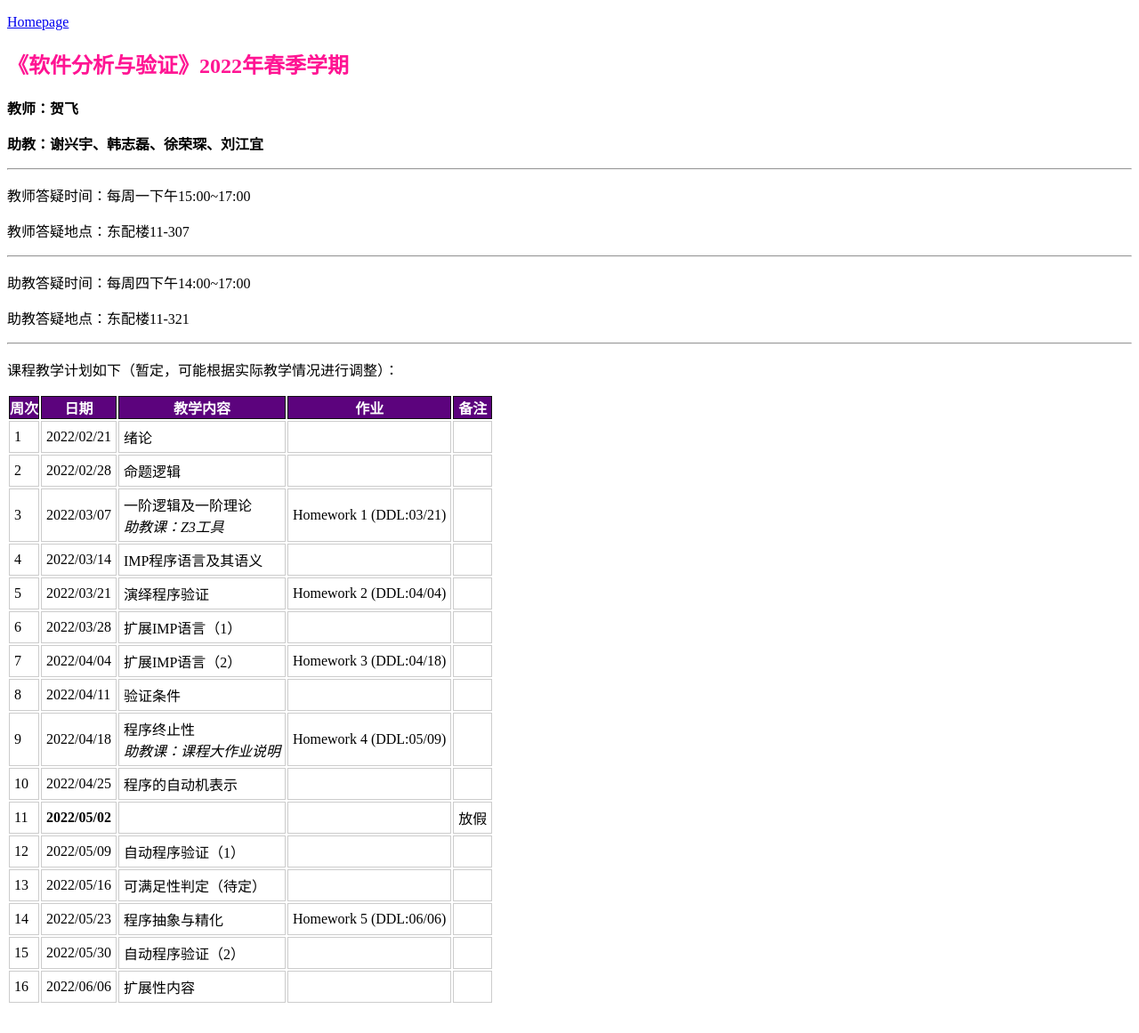
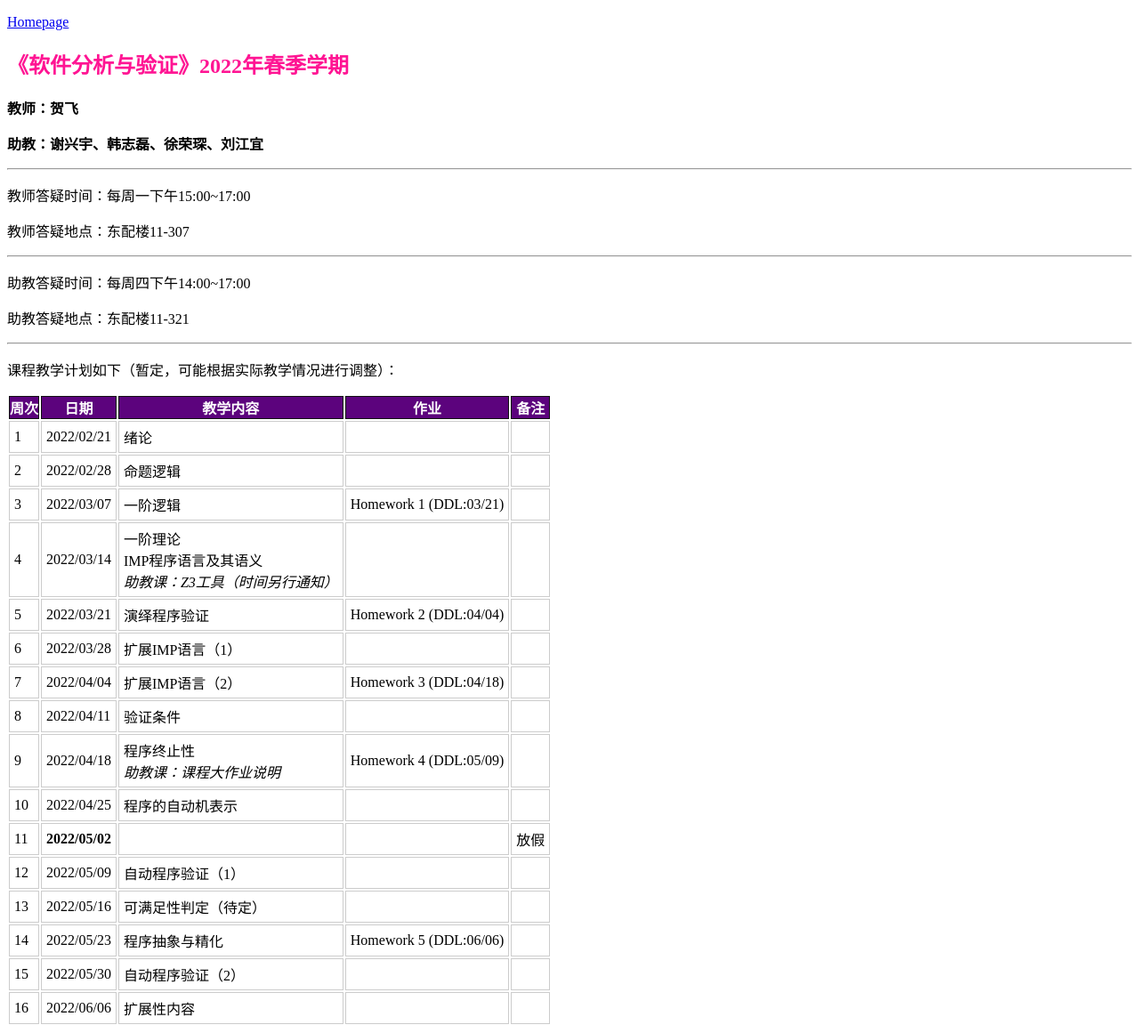
Before and after one commit to feihe/feihe.github.io, a Jekyll site: the page built from teaching/ProgramVerification/s22/index.md, in a window 1280 px wide. Shown: the whole page at 89% size. Built offline with Jekyll 4.4.1, drawn with Linux system fonts in a browser that asks for light colours; nearby versions of some CDN libraries; before the commit the page ends 1137 px from its top, so only the background shows below that.

Commit message:
teaching schedule changed

```diff
--- a/teaching/ProgramVerification/s22/index.md
+++ b/teaching/ProgramVerification/s22/index.md
@@ -32,8 +32,8 @@ permalink: /ProgramVerification/s22
 | ---- | ---------- | ------- | --------- | -------- |
 | 1    | 2022/02/21 | 绪论    |    |     |
 | 2    | 2022/02/28 | 命题逻辑   |  |                    |
-| 3    | 2022/03/07 | 一阶逻辑及一阶理论<br />*助教课：Z3工具* | Homework 1 (DDL:03/21) |  |
-| 4    | 2022/03/14 | IMP程序语言及其语义  |  |  |
+| 3    | 2022/03/07 | 一阶逻辑 | Homework 1 (DDL:03/21) |  |
+| 4    | 2022/03/14 | 一阶理论<br />IMP程序语言及其语义<br />*助教课：Z3工具（时间另行通知）*|  |  |
 | 5    | 2022/03/21 | 演绎程序验证 | Homework 2 (DDL:04/04) |  |
 | 6    | 2022/03/28 | 扩展IMP语言（1） |  |  |
 | 7    | 2022/04/04 | 扩展IMP语言（2） | Homework 3 (DDL:04/18) |  |
```
